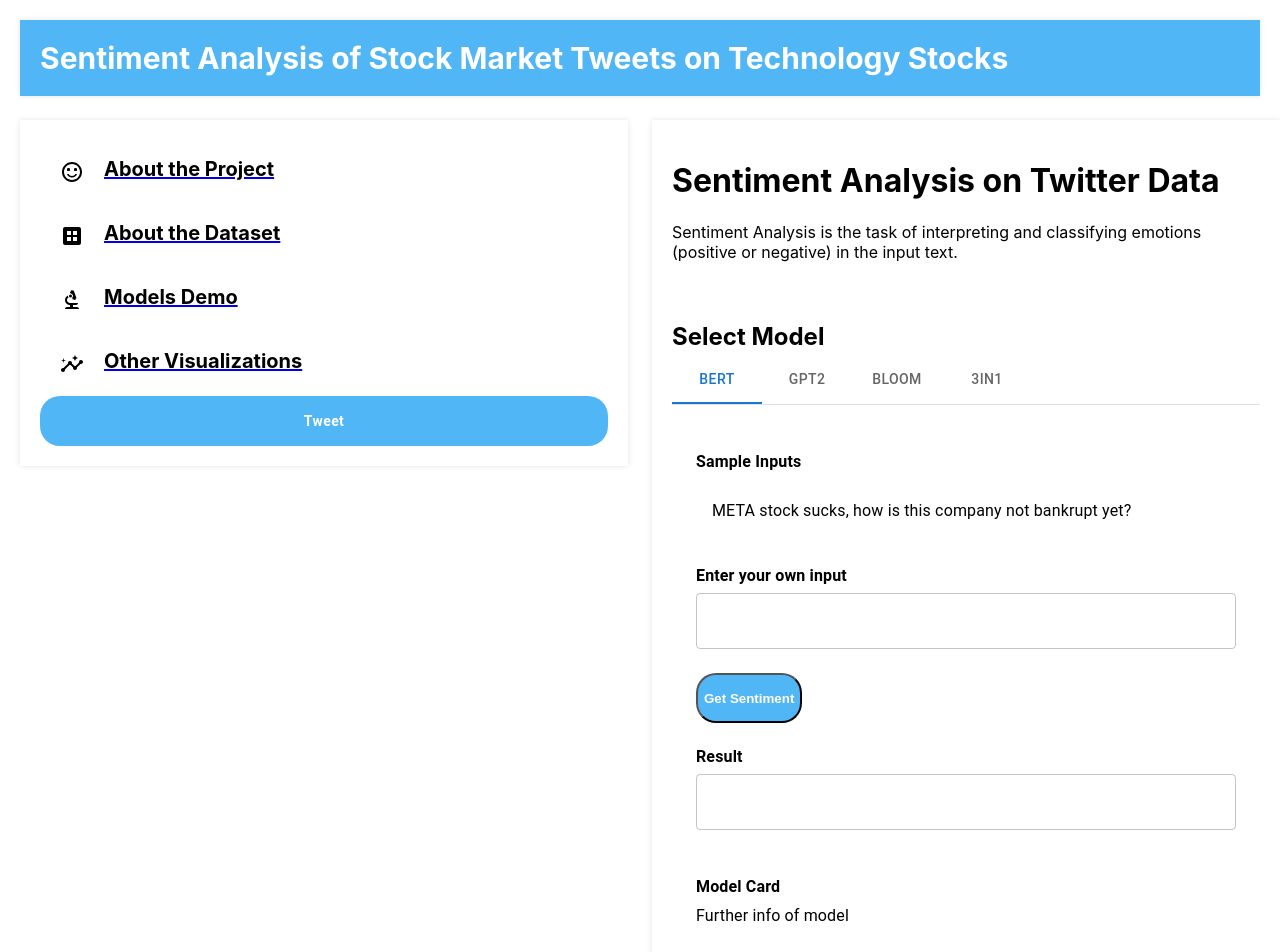
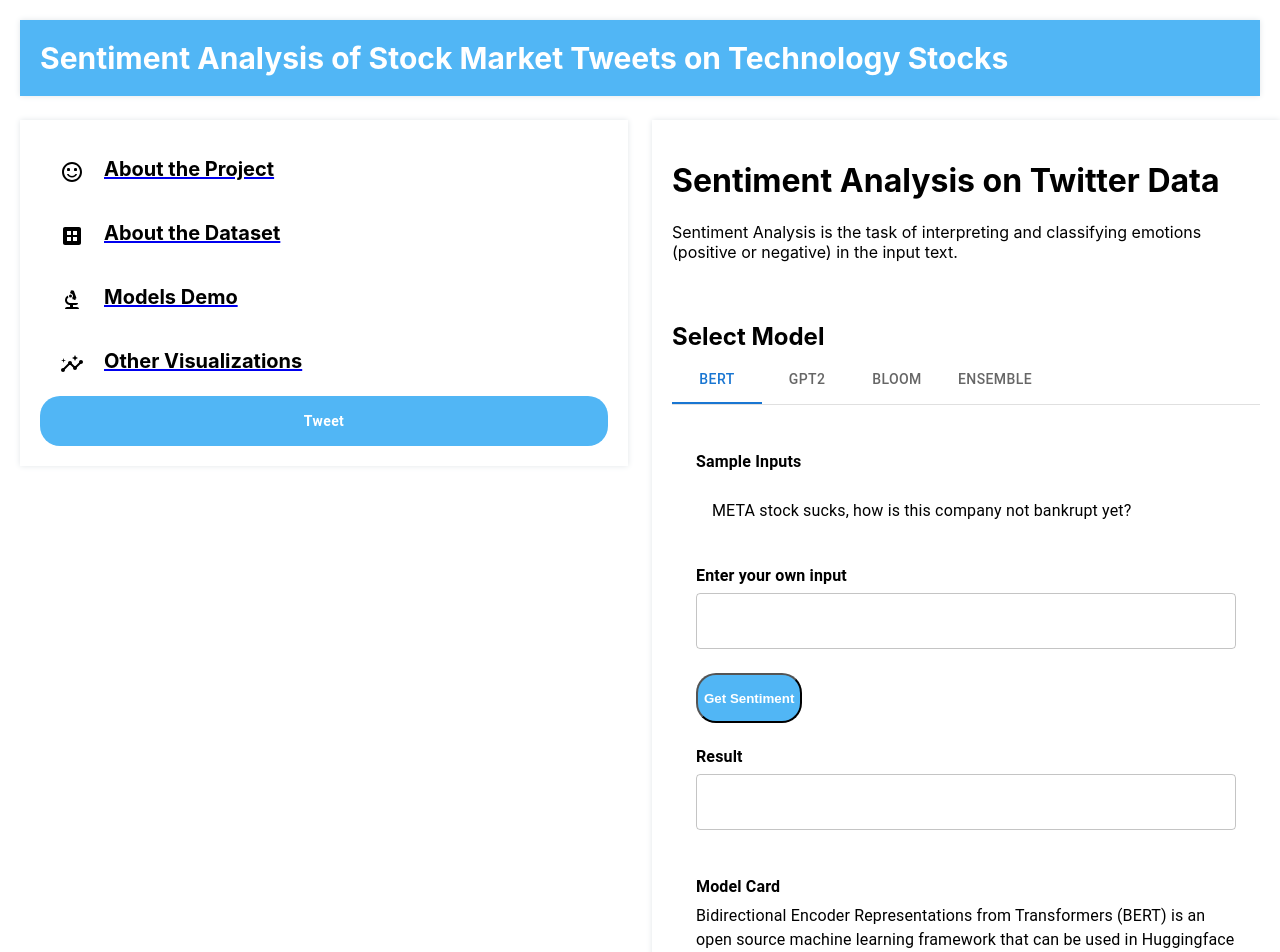
Before and after one commit to kimtxn/NLP-Project, a React (Create React App) app in the folder UI/nlp-frontend/: page /demo in a window 1280 px wide. Shown: the top 952 px of the page. Built offline with nearby package versions, Linux system fonts and the light colour scheme.

Commit message:
added emsemble 3in1 model

```diff
--- a/UI/nlp-frontend/src/content/ModelTabs.js
+++ b/UI/nlp-frontend/src/content/ModelTabs.js
@@ -91,9 +91,10 @@ export default function ModelTabs() {
     });
   }
 
-  async function query3in1(text_field) {
+  async function queryEnsemble(text_field) {
     const data = document.getElementById(text_field).value;
     console.log(data);
+    //api1
     const response = await fetch(
       "https://api-inference.huggingface.co/models/LYTinn/finetuning-sentiment-model-tweet-bert", //change
       {
@@ -103,16 +104,51 @@ export default function ModelTabs() {
       }
     );
     const result = await response.json();
-    const transformed = result[0].map(transformLabel);
+    const transformed = result[0].map(transformExtra);
     console.log(transformed);
-    return transformed[0] + "   " + transformed[1] + "   " + transformed[2];
+    //api2
+    const response2 = await fetch(
+      "https://api-inference.huggingface.co/models/LYTinn/finetuning-sentiment-model-tweet-gpt2", //change
+      {
+        headers: { Authorization: "Bearer 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" }, //token
+        method: "POST",
+        body: JSON.stringify(data),
+      }
+    );
+    const result2 = await response2.json();
+    const transformed2 = result2[0].map(transformExtra);
+    console.log(transformed2);
+    //api3
+    const response3 = await fetch(
+      "https://api-inference.huggingface.co/models/LYTinn/finetuning-sentiment-model-tweet-bloom", //change
+      {
+        headers: { Authorization: "Bearer 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" }, //token
+        method: "POST",
+        body: JSON.stringify(data),
+      }
+    );
+    const result3 = await response3.json();
+    const transformed3 = result3[0].map(transformExtra);
+    console.log(transformed3);
+    //api1+2+3
+    if(transformed[0] === transformed2[0]) return transformed[0];
+    if(transformed[0] === transformed3[0]) return transformed[0];
+    if(transformed2[0] === transformed3[0]) return transformed[0];
+    else return "Neutral"
   }
 
-  function getSentiment3in1(e) {
-    query3in1("input_text").then((response) => {
+  function getSentimentEnsemble(e) {
+    queryEnsemble("input_text").then((response) => {
       console.log(JSON.stringify(response));
       setOutput(response);
     });
+  }
+
+  function transformExtra(label) {
+    if (label.label === "LABEL_0") label.label = "Negative"; //negative
+    if (label.label === "LABEL_1") label.label = "Neutral"; //neutral
+    if (label.label === "LABEL_2") label.label = "Positive"; //positive
+    return label.label;
   }
 
   function transformLabel(label) {
@@ -130,7 +166,7 @@ export default function ModelTabs() {
             <Tab label="BERT" value="1" />
             <Tab label="GPT2" value="2" />
             <Tab label="Bloom" value="3" />
-            <Tab label="3in1" value="4" />
+            <Tab label="Ensemble" value="4" />
           </TabList>
         </Box>
 
@@ -154,10 +190,15 @@ export default function ModelTabs() {
           </div>
           <br></br>
           <h4>Model Card</h4>
-          Further info of model
+          Bidirectional Encoder Representations from Transformers (BERT) is an open source machine learning framework that can be used in Huggingface
+          for natural language processing. It is designed to enable understanding of ambiguous text languages in text by using texts in its surrounding
+          to establish some context since it works on the core concept of attention.
+          <br></br><br></br>
+          Using the mechanism of attention,
+          it can enhance important input data parts and fade out the others to generate an output that devotes more computing power to important parts of the sentence/tweets.
           <br></br><br></br>
           <h4>Model Usage</h4>
-          How to download info
+          https://huggingface.co/docs/transformers/model_doc/bert
         </TabPanel>
 
         <TabPanel value="2">
@@ -180,10 +221,16 @@ export default function ModelTabs() {
           </div>
           <br></br>
           <h4>Model Card</h4>
-          Further info of model
+          Generative Pre-trained Transformer 2 (GPT2) is a pre-trained model which scrapes away the need of training a model from scratch
+          and hence eliminates the humongous amount of time and effort to build a new model.
+          <br></br><br></br>
+          Similar to BERT, it is a large-scale transformer based language model. Furthermore, it is also autoaggressive in nature which
+          assumes past values affect the current values. It functions just like other traditional models which does a prediction on the
+          outputs when it takes in the input vector words. It also portrays its ability of solving a variety of NLP tasks without
+          fine-tuning when the model is trained on large-scale data.
           <br></br><br></br>
           <h4>Model Usage</h4>
-          How to download info
+          https://huggingface.co/gpt2?text=My+name+is+Thomas+and+my+main
         </TabPanel>
 
         <TabPanel value="3">
@@ -206,10 +253,14 @@ export default function ModelTabs() {
           </div>
           <br></br>
           <h4>Model Card</h4>
-          Further info of model
+          BLOOM is a multilingual large language model that is capable of learning from large groups of texts.
+          It can generate texts in a multitude of natural languages and programming languages.
+          <br></br><br></br>
+          It guesses the next word in a tweet/sentence and compares the guess to the actual word.
+          The model parameters can be adjusted based on how well it works.
           <br></br><br></br>
           <h4>Model Usage</h4>
-          How to download info
+          https://huggingface.co/docs/transformers/model_doc/bloom
         </TabPanel>
 
         <TabPanel value="4">
@@ -220,7 +271,7 @@ export default function ModelTabs() {
             <TextField fullWidth id="input_text" variant="outlined"/>
           </div>
           <br></br>
-          <button id="model" onClick={() => getSentiment3in1("input_text")}>
+          <button id="model" onClick={() => getSentimentEnsemble("input_text")}>
               Get Sentiment
           </button>
           <br></br>
@@ -232,10 +283,18 @@ export default function ModelTabs() {
           </div>
           <br></br>
           <h4>Model Card</h4>
-          Further info of model
+          For our innovation, Ensemble learning is incorporated. Ensemble learning often can boost the performance of related tasks as these often have
+          inter-dependence on each other and perform better when solved in a joint instead of a single framework.
+          <br></br><br></br>
+          Its usage is basically to solve multiple different tasks in a simultaneous manner
+          and account the advantages of the similarities between these different tasks.
+          <br></br><br></br>
+          It forces the model to learn a more general
+          representation as it learns on not just one particular specific task but 2 or more tasks.
+          Hence each task in turn improves the performance with other tasks and can help in saving time, space and reducing complexity.
           <br></br><br></br>
           <h4>Model Usage</h4>
-          How to download info
+          https://machinelearningmastery.com/tour-of-ensemble-learning-algorithms/
         </TabPanel>
 
       </TabContext>
```
